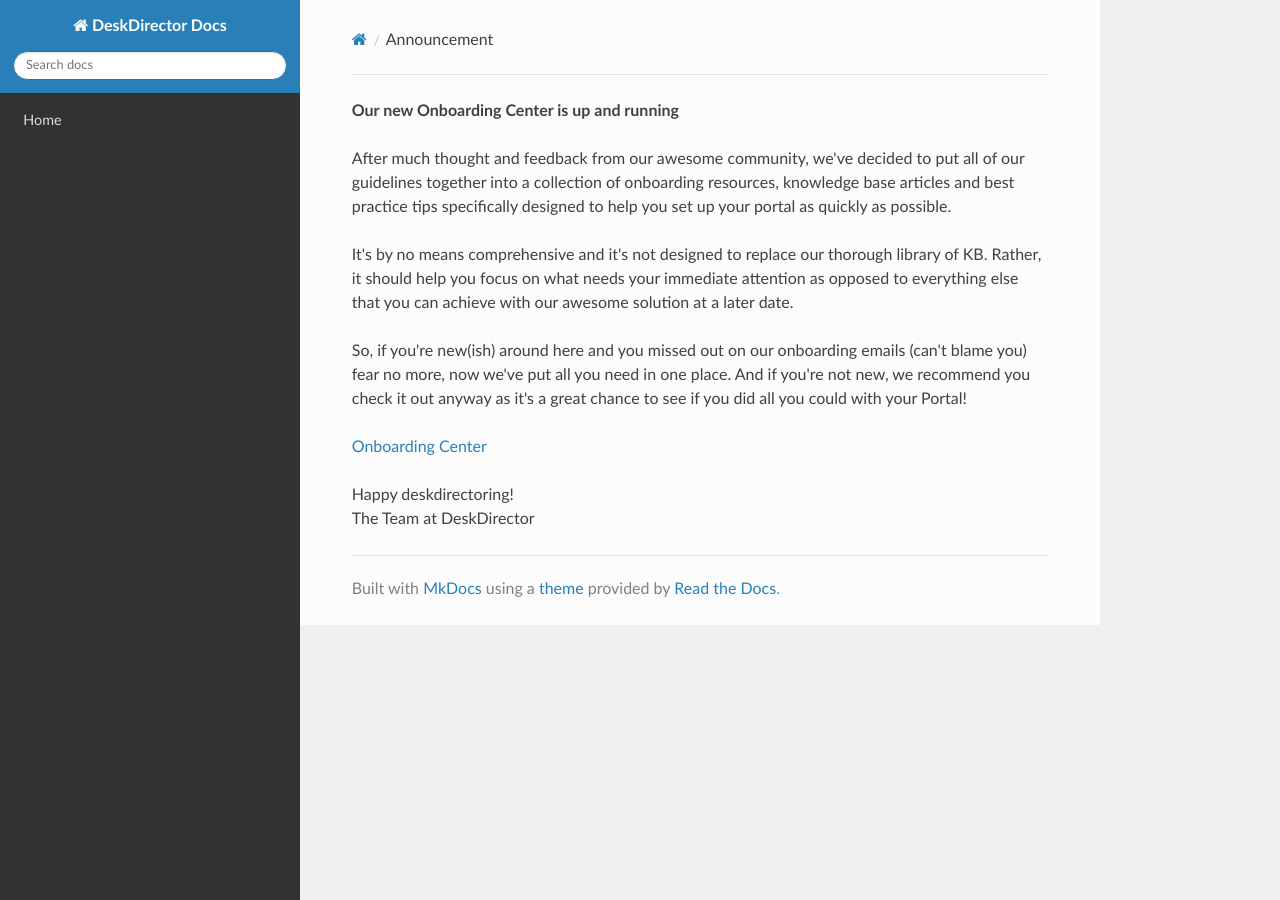
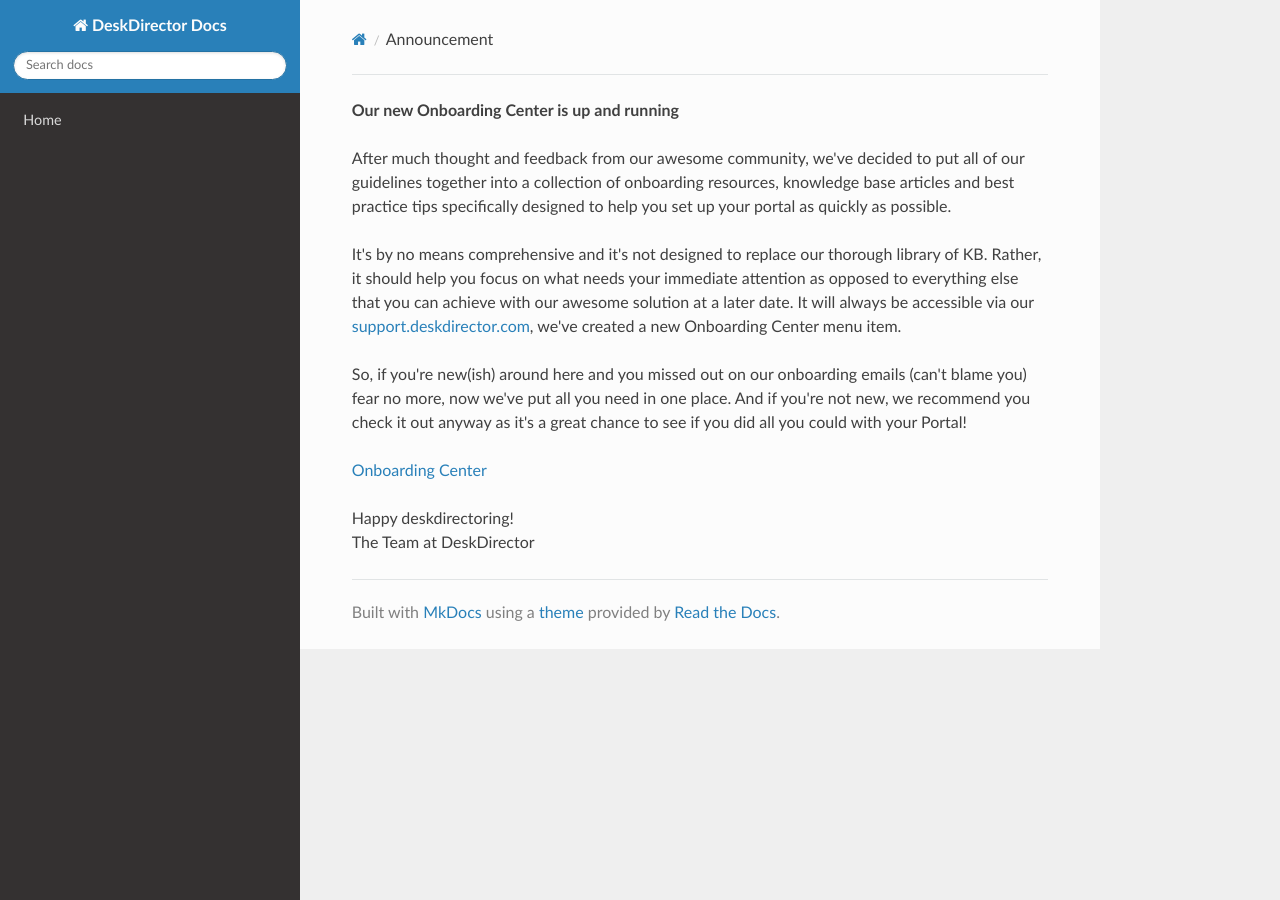
Before and after one commit to DeskDirector/docs, an MkDocs documentation site: the page built from docs/_contents/admin/home/announcement.md, in a window 1280 px wide. Built offline with MkDocs 1.6.1, drawn with Linux system fonts in a browser that asks for light colours; nearby versions of some CDN libraries; old or Windows-style settings are respelled for this version of MkDocs.

Commit message:
Update announcement.md

```diff
--- a/docs/_contents/admin/home/announcement.md
+++ b/docs/_contents/admin/home/announcement.md
@@ -3,7 +3,7 @@
 After much thought and feedback from our awesome community, we've decided to put all of our guidelines together into a collection of onboarding resources, knowledge base articles and best practice tips specifically designed to help you set up your portal as quickly as possible.
 
 It's by no means comprehensive and it's not designed to replace our thorough library of KB. Rather, it should help you focus on what needs your immediate attention as opposed to everything else that you can achieve with our awesome solution at a later date.
-
+It will always be accessible via our [support.deskdirector.com](support.deskdirector.com), we've created a new Onboarding Center menu item.
 
 So, if you're new(ish) around here and you missed out on our onboarding emails (can't blame you) fear no more, now we've put all you need in one place.
 And if you're not new, we recommend you check it out anyway as it's a great chance to see if you did all you could with your Portal!
```
